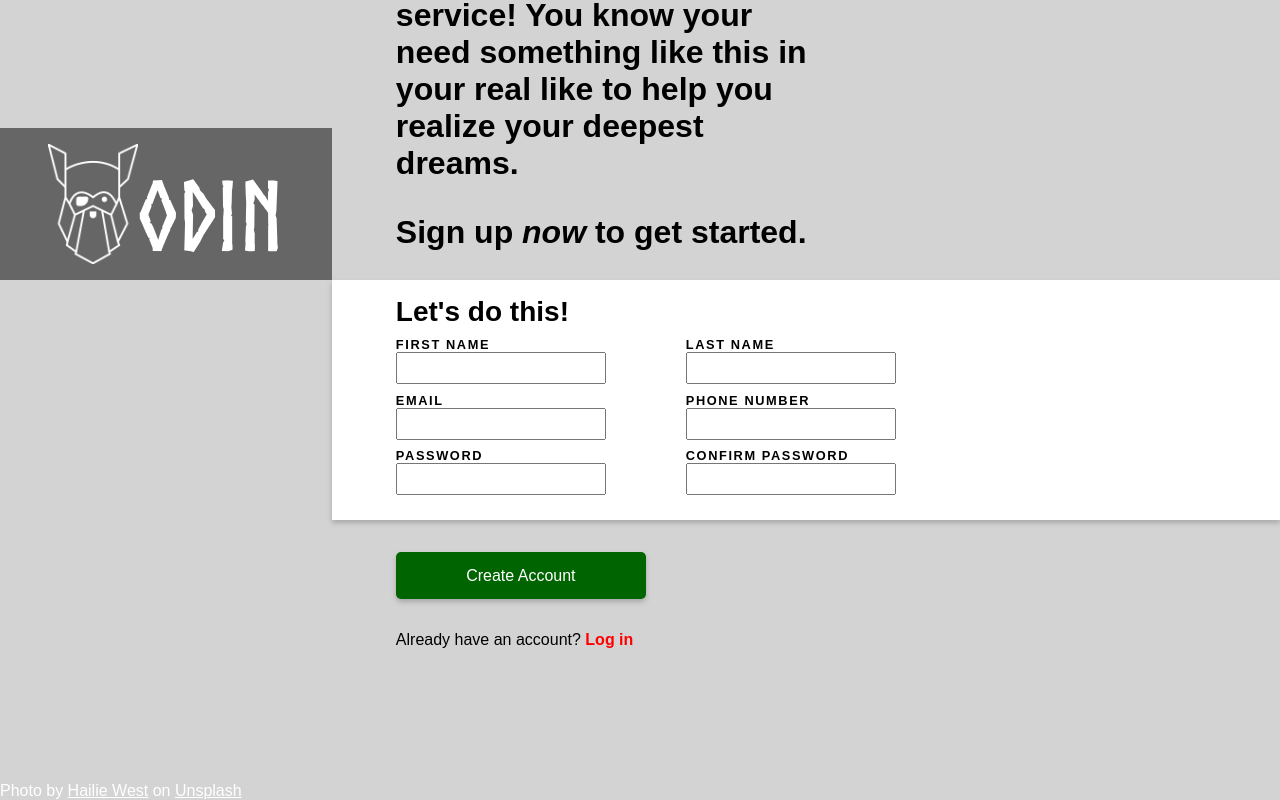
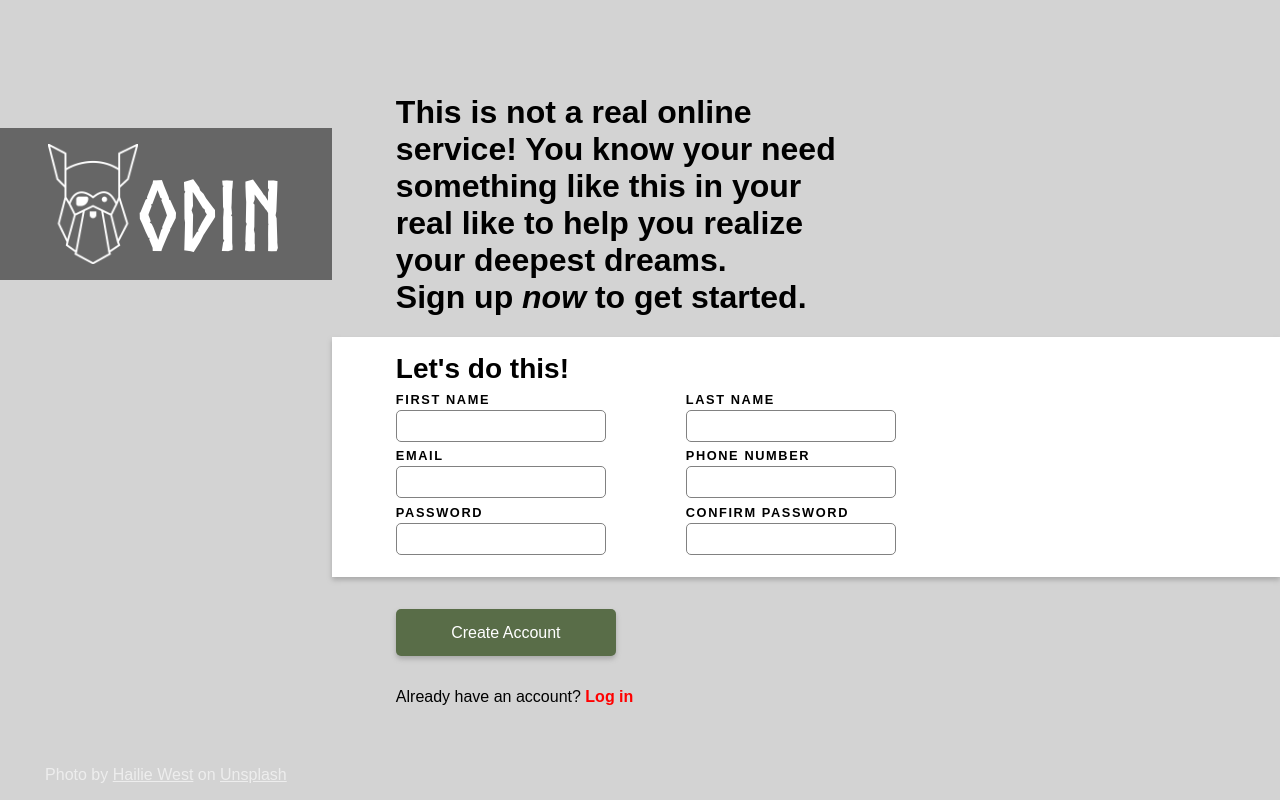
Before and after one commit to rg-yt/Sign-up-Form, a plain HTML site: page index.html in a window 1280 px wide. Drawn offline with Linux system fonts and the light colour scheme.

Commit message:
Add minor tweaks to css styling

```diff
--- a/styles.css
+++ b/styles.css
@@ -24,6 +24,10 @@ p {
   background-repeat: no-repeat;
   width: 35%;
   height: 100vh;
+  display: flex;
+  flex-direction: column;
+  justify-content: space-between;
+
 }
 .background {
   height: 35%;
@@ -68,17 +72,26 @@ label {
   letter-spacing: 0.1rem;
 }
 input {
+  margin-top: 3px;
+  font-size: 1.1em;
+  padding: 0 10px;
+  appearance: none;
   width: 100%;
   height: 2rem;
+  border: 1px solid rgb(129, 129, 129);
+  border-radius: 5px;
 }
-.field {
-  height: fit-content;
+input:focus {
+  appearance: none;
+  background: rgb(228, 228, 228);
+  border: 2px solid black;
 }
 
+
 form > div {
-  height: 35%;
+  height: 35;
   padding-left: 4rem;
-  padding-right: 8rem;
+  padding-right: 6rem;
 }
 
 .main {
@@ -109,7 +122,10 @@ form > div {
   display: flex;
   flex-direction: column;
   justify-content: center;
-  gap: 2rem;
+}
+.call-to-action p:nth-child(3) {
+  margin-top: 2rem;
+  margin-bottom: -3rem;
 }
 .call-to-action > p {
   font-size: 2rem;
@@ -120,11 +136,11 @@ form > div {
 }
 button {
   font-size: 1rem;
-  background-color: darkgreen;
+  background-color: #596D48;
   font-size: bold;
   color: white;
   text-align: center;
-  width: 250px;
+  width: 220px;
   height: 47px;
   border-radius: 5px;
   border: none;
@@ -145,14 +161,13 @@ button:active {
 .action p > a:hover {
   color: darkred;
 }
-.tag {
-  position: absolute;
-  bottom: 0;
-
+.tag{
+  text-align: center;
+  padding-bottom: 1rem;
 }
 .tag,
 .tag a {
-  color: white;
+  color: rgba(255, 255, 255, 0.601);
 
 }
 .tag a:hover {
```
